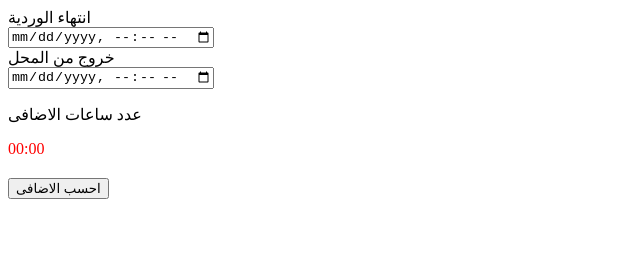
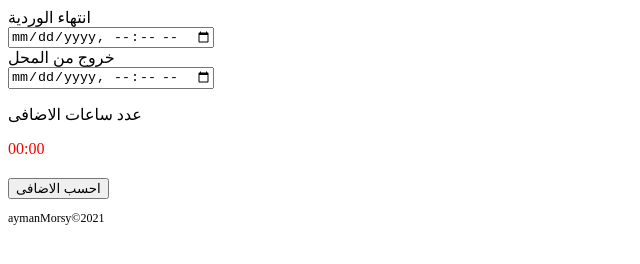
Before and after one commit to AymanMorsy/overtimeCalcultaer, a plain HTML site: page index.html in a window 1280 px wide. Shown: the whole page, without its empty margins (0-640 px from the left). Drawn offline with Linux system fonts and the light colour scheme.

Commit message:
overtime calc

```diff
--- a/index.html
+++ b/index.html
@@ -12,6 +12,9 @@
 #overtime{
   margin-bottom:20px
 }
+#footer{
+    font-size: 12px;
+}
     </style>
 </head>
 <body>
@@ -23,6 +26,7 @@
         <p>عدد ساعات الاضافى</p>
       <div id="overtime">00:00</div>
         <button>احسب الاضافى</button>
+        <p id="footer">aymanMorsy©2021</p>
       </form>
       <script>
           const inWork = document.getElementById("in")
```
